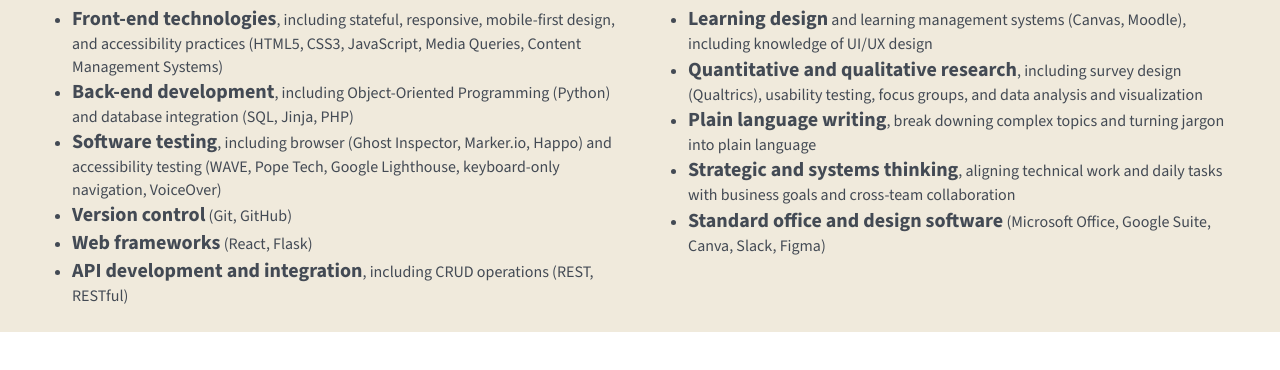
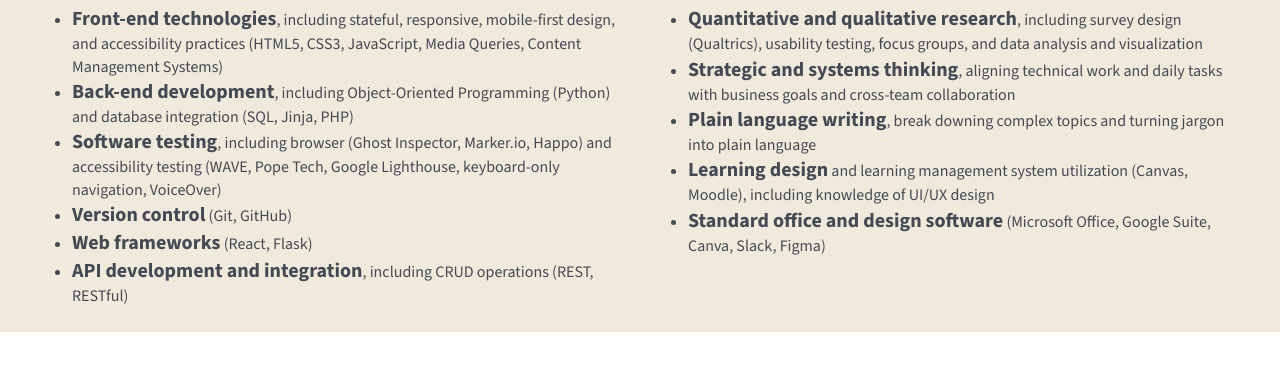
Before and after one commit to alison-ah/ah-portfolio, a plain HTML site: page index.html in a window 1280 px wide. Shown: the part 693-1063 px from the top of the page. Drawn offline with nearby package versions, Linux system fonts and the light colour scheme.

Commit message:
Revised order of complementary skills list

```diff
--- a/index.html
+++ b/index.html
@@ -129,21 +129,21 @@
               <h3>Complementary skills</h3>
               <ul>
                 <li>
-                  <span>Learning design</span> and learning management systems
-                  (Canvas, Moodle), including knowledge of UI/UX design
-                </li>
-                <li>
                   <span>Quantitative and qualitative research</span>, including
                   survey design (Qualtrics), usability testing, focus groups, and
                   data analysis and visualization
+                </li>
+                <li>
+                  <span>Strategic and systems thinking</span>, aligning technical work and
+                  daily tasks with business goals and cross-team collaboration
                 </li>
                 <li>
                   <span>Plain language writing</span>, break downing complex
                   topics and turning jargon into plain language
                 </li>
                 <li>
-                  <span>Strategic and systems thinking</span>, aligning technical work and
-                  daily tasks with business goals and cross-team collaboration
+                  <span>Learning design</span> and learning management system utilization
+                  (Canvas, Moodle), including knowledge of UI/UX design
                 </li>
                 <li>
                   <span>Standard office and design software</span> (Microsoft Office, Google
```
